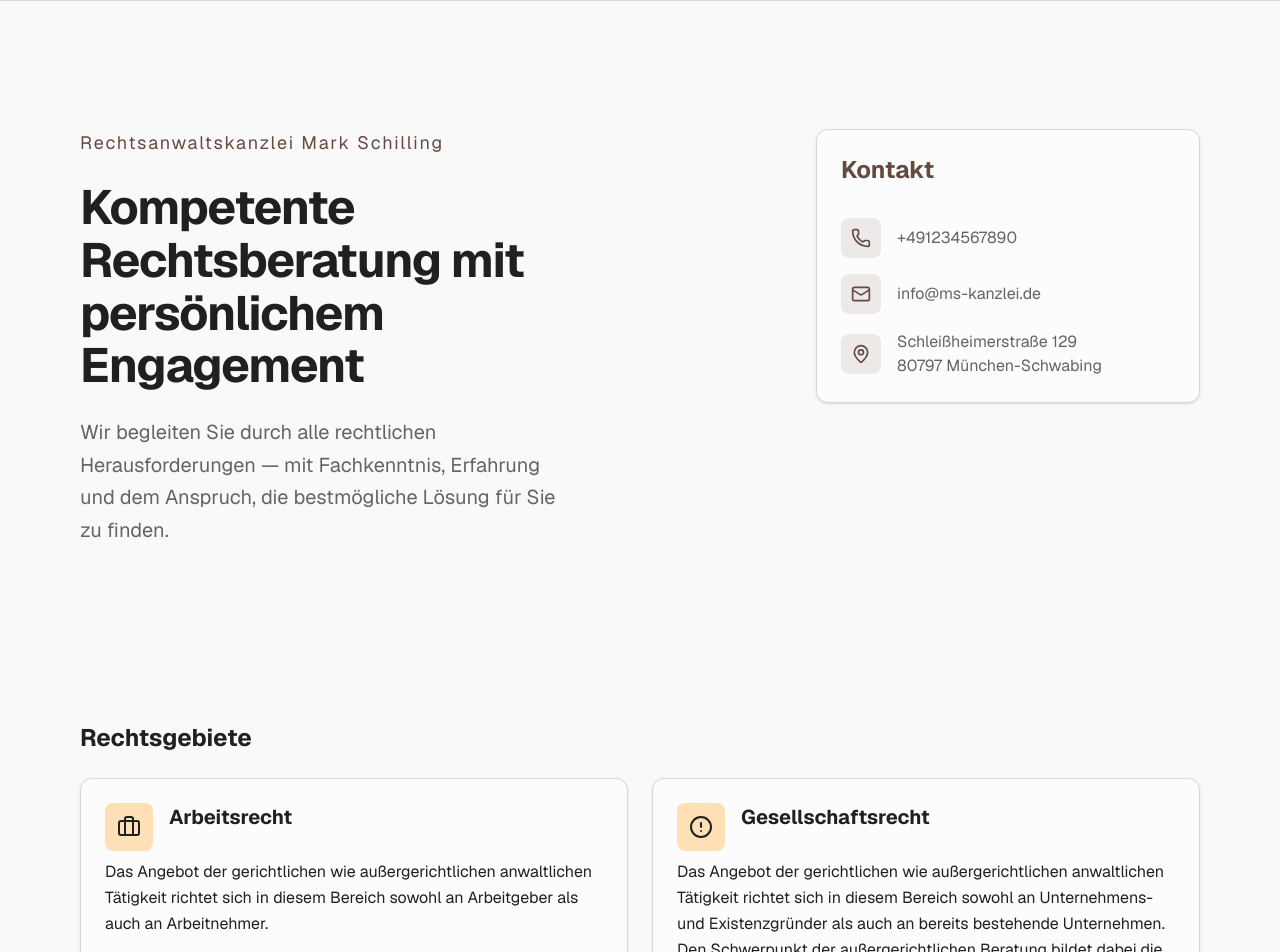
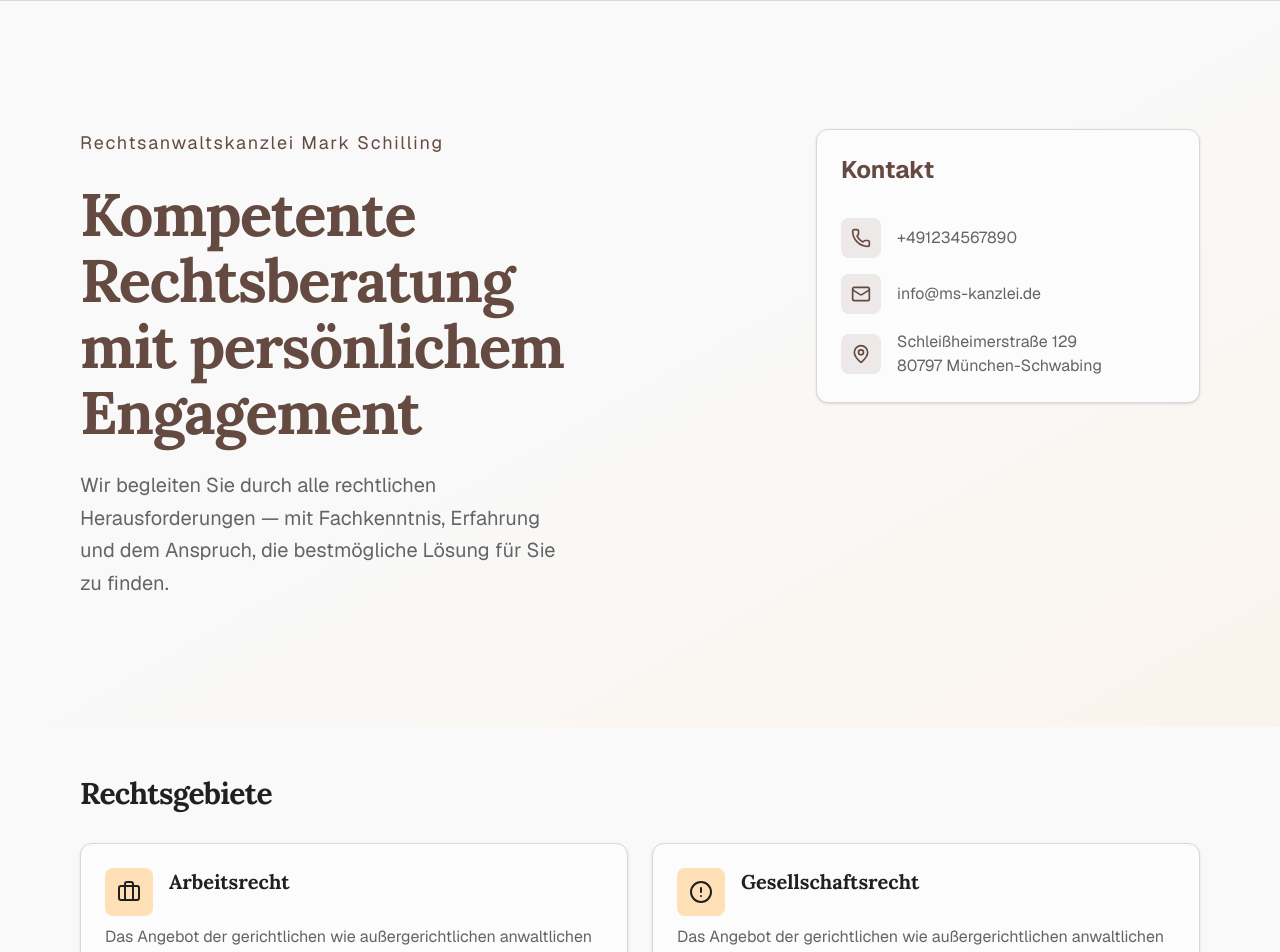
Before and after one commit to mrpitch/ms-kanzlei, a Next.js app: page / in a window 1280 px wide. Shown: the part 80-1032 px from the top of the page. Built offline with nearby package versions, Linux system fonts and the light colour scheme.

Commit message:
feat: enhance typography and layout across various components, update color variables for improved dark mode support, and refine hover effects in the hero and testimonial sections

```diff
--- a/src/app/[slug]/page.tsx
+++ b/src/app/[slug]/page.tsx
@@ -57,7 +57,7 @@ export default async function Page({
 	return (
 		<Container as="article" className="mt-12">
 			{/* Hero intro section */}
-			<div className="mb-12 pb-8 border-b">
+			<div className="mb-12 pb-8 border-b border-border">
 				<div className="flex items-start gap-6">
 					{IconComponent && (
 						<div className="p-4 bg-secondary rounded-xl shrink-0">
@@ -65,11 +65,11 @@ export default async function Page({
 						</div>
 					)}
 					<div className="flex-1">
-						<h1 className="text-4xl font-bold tracking-tight mb-4">
+						<h1 className="text-4xl md:text-5xl font-bold font-serif tracking-tight mb-4">
 							{post.metadata.title}
 						</h1>
 						{post.metadata.description && (
-							<p className="text-xl text-muted-foreground leading-relaxed">
+							<p className="text-lg md:text-xl text-muted-foreground leading-relaxed">
 								{post.metadata.description}
 							</p>
 						)}
@@ -78,7 +78,7 @@ export default async function Page({
 			</div>
 
 			{/* MDX content */}
-			<div className="text-lg prose prose-neutral dark:prose-invert max-w-none">
+			<div className="text-lg prose prose-neutral dark:prose-invert max-w-none prose-headings:font-serif prose-headings:tracking-tight prose-h2:text-2xl prose-h2:mt-10 prose-h2:mb-4">
 				<CustomMDX source={post.content} />
 			</div>
 		</Container>
--- a/src/app/page.tsx
+++ b/src/app/page.tsx
@@ -25,7 +25,7 @@ export default function Home() {
 				<CustomMDX source={homeContent.content} />
 			)}
 			<Container as="section" className="my-12">
-				<h2 className="text-2xl font-bold mb-6">Rechtsgebiete</h2>
+				<h2 className="text-3xl font-bold font-serif tracking-tight mb-8">Rechtsgebiete</h2>
 				<div className="grid gap-6 md:grid-cols-2">
 					{posts
 						.filter((post) => !['home', 'impressum', 'datenschutz'].includes(post.slug))
@@ -35,23 +35,23 @@ export default function Home() {
 
 							return (<Card
 								key={post.slug}
-								className="group hover:border-secondary transition-colors scroll-mt-24"
+								className="group hover:border-primary hover:shadow-lg transition-all duration-300 hover:-translate-y-1 scroll-mt-24"
 							>
 								<Link href={`/${post.slug}`}>
 									<CardHeader>
 										<div className="flex items-start gap-4">
-											<div className="p-3 bg-secondary rounded-lg">
+											<div className="p-3 bg-secondary rounded-lg group-hover:bg-primary transition-colors duration-300">
 												{IconComponent ? (
-													<IconComponent className="h-6 w-6 text-foreground" />
+													<IconComponent className="h-6 w-6 text-foreground group-hover:text-primary-foreground transition-colors duration-300" />
 												) : null}
 											</div>
 											<div className="flex-1">
-												<CardTitle className="text-xl mb-2">{post.metadata.title}</CardTitle>
+												<CardTitle className="text-xl font-serif mb-2">{post.metadata.title}</CardTitle>
 
 											</div>
 										</div>
 									</CardHeader>
-									<CardContent className="text-base leading-relaxed">
+									<CardContent className="text-base leading-relaxed text-muted-foreground">
 										{post.metadata.description}
 									</CardContent>
 								</Link>
--- a/src/components/hero.tsx
+++ b/src/components/hero.tsx
@@ -9,18 +9,18 @@ export function HeroSection({ headline, subline, tagline }: { headline?: string,
 	const config: TConfig = configJson as TConfig;
 	const contact = config.contact;
 	return (
-		<div className="relative bg-background">
+		<div className="relative bg-linear-to-br from-background via-background to-secondary/20">
 			<Container className="py-16 md:py-24 lg:py-32">
 				<div className="grid grid-cols-1 lg:grid-cols-2 gap-12 lg:gap-16 items-start">
 					{/* Left Column - Text Content */}
-					<div className="text-center lg:text-left mx-automax-w-xl">
+					<div className="text-center lg:text-left mx-auto max-w-xl">
 						{tagline && (
 							<p className="text-lg font-medium text-primary tracking-widest mb-6">
 								{tagline}
 							</p>
 						)}
 
-						<h1 className="text-priimary text-3xl md:text-4xl lg:text-5xl font-bold tracking-tight leading-[1.1] mb-6">
+						<h1 className="text-primary text-4xl md:text-5xl lg:text-6xl font-bold font-serif tracking-tight leading-[1.1] mb-6">
 							{headline}
 						</h1>
 
```
Also changed, not shown: src/components/testimonial.tsx (+25 -5 lines), src/lib/styles/variables-caffeine.css.
